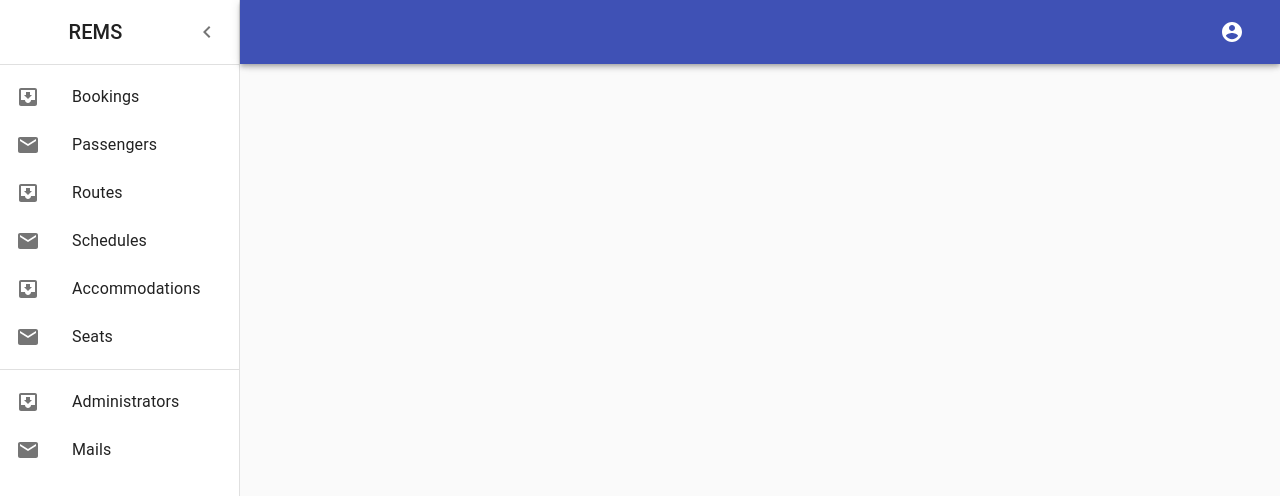
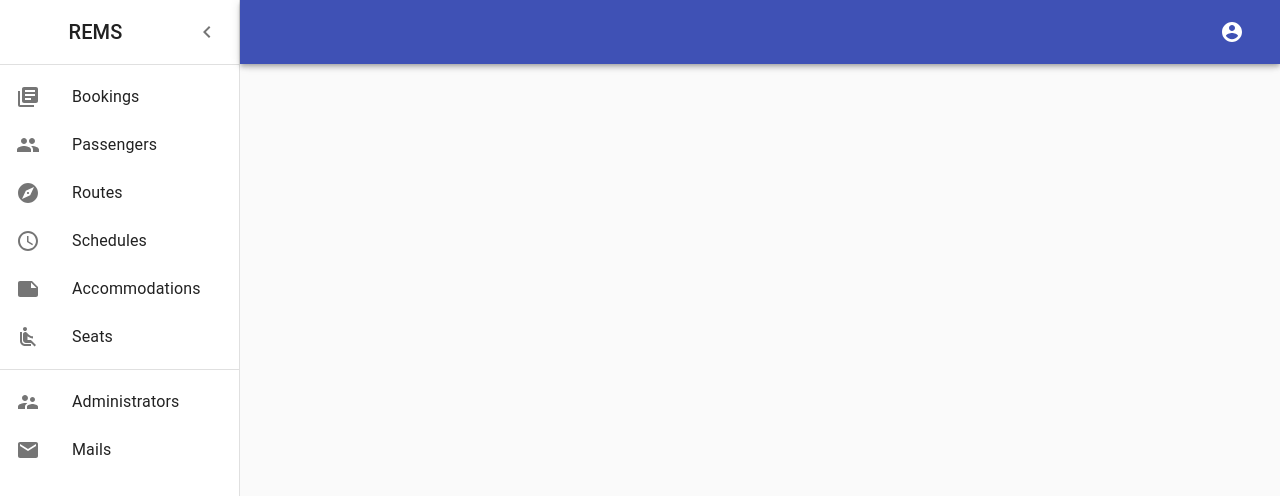
Before and after one commit to MarcEscatron07/ferryfast-capstone-3, a React (Create React App) app in the folder client/: page /admin/home/routes in a window 1280 px wide. Shown: the top 496 px of the page. Built offline with nearby package versions, Linux system fonts and the light colour scheme.

Commit message:
modified the Drawer according to the proper menus and icons

```diff
--- a/client/src/components/admin/Drawer.js
+++ b/client/src/components/admin/Drawer.js
@@ -19,9 +19,18 @@ import Menu from '@material-ui/core/Menu';
 import MenuIcon from '@material-ui/icons/Menu';
 import ChevronLeftIcon from '@material-ui/icons/ChevronLeft';
 import ChevronRightIcon from '@material-ui/icons/ChevronRight';
-import InboxIcon from '@material-ui/icons/MoveToInbox';
+import AccountCircle from '@material-ui/icons/AccountCircle';
+
+import LibraryBooks from '@material-ui/icons/LibraryBooks';
+import GroupIcon from '@material-ui/icons/Group';
+import ExploreIcon from '@material-ui/icons/Explore';
+import ScheduleIcon from '@material-ui/icons/Schedule';
+import NoteIcon from '@material-ui/icons/Note';
+import AirlineSeatReclineNormalIcon from '@material-ui/icons/AirlineSeatReclineNormal';
+
+import SupervisorAccountIcon from '@material-ui/icons/SupervisorAccount';
 import MailIcon from '@material-ui/icons/Mail';
-import AccountCircle from '@material-ui/icons/AccountCircle';
+
 
 const drawerWidth = 240;
 
@@ -87,6 +96,19 @@ const useStyles = makeStyles(theme => ({
 }));
 
 const AdminDrawer = () => {
+  const generalMenus = ['Bookings', 'Passengers', 'Routes', 'Schedules', 'Accommodations', 'Seats'];
+  const generalIcons = [
+    <LibraryBooks/>,
+    <GroupIcon/>,
+    <ExploreIcon/>,
+    <ScheduleIcon/>,
+    <NoteIcon/>,
+    <AirlineSeatReclineNormalIcon/>
+  ];
+
+  const systemMenus = ['Administrators', 'Mails'];
+  const systemIcons = [<SupervisorAccountIcon/>,<MailIcon/>]
+
   const classes = useStyles();
   const theme = useTheme();
   const [auth, setAuth] = React.useState(true);
@@ -102,7 +124,7 @@ const AdminDrawer = () => {
     setOpen(false);
   };
 
-  const handleChange = event => {
+  const handleChange = event => { //used when Auth will be applied
     setAuth(event.target.checked);
   };
 
@@ -196,18 +218,18 @@ const AdminDrawer = () => {
         </div>
         <Divider />
         <List>
-          {['Bookings', 'Passengers', 'Routes', 'Schedules', 'Accommodations', 'Seats'].map((text, index) => (
-            <ListItem button key={text}>
-              <ListItemIcon>{index % 2 === 0 ? <InboxIcon /> : <MailIcon />}</ListItemIcon>
+          {generalMenus.map((text, index) => (
+            <ListItem button key={text} id={text}>
+              <ListItemIcon>{generalIcons[index]}</ListItemIcon>
               <ListItemText primary={text} />
             </ListItem>
           ))}
         </List>
         <Divider />
         <List>
-          {['Administrators', 'Mails'].map((text, index) => (
-            <ListItem button key={text}>
-              <ListItemIcon>{index % 2 === 0 ? <InboxIcon /> : <MailIcon />}</ListItemIcon>
+          {systemMenus.map((text, index) => (
+            <ListItem button key={text} id={text}>
+              <ListItemIcon>{systemIcons[index]}</ListItemIcon>
               <ListItemText primary={text} />
             </ListItem>
           ))}
```
